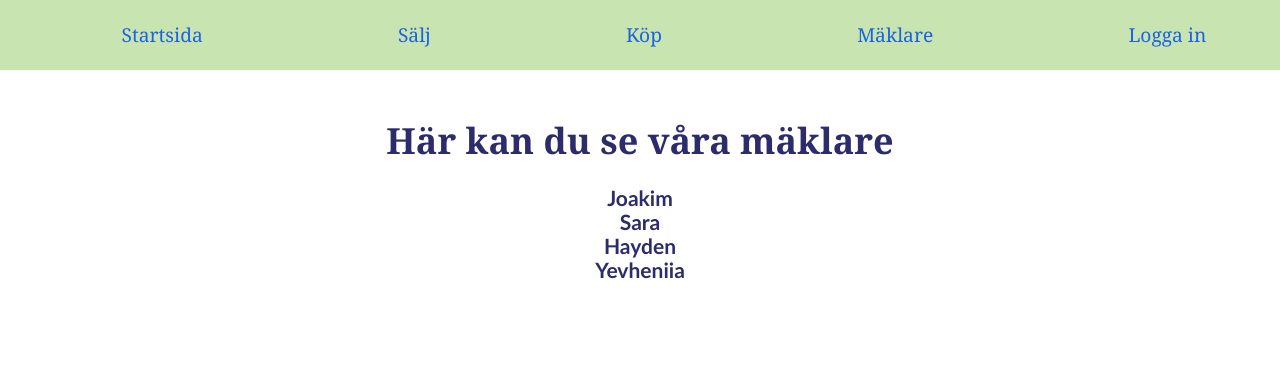
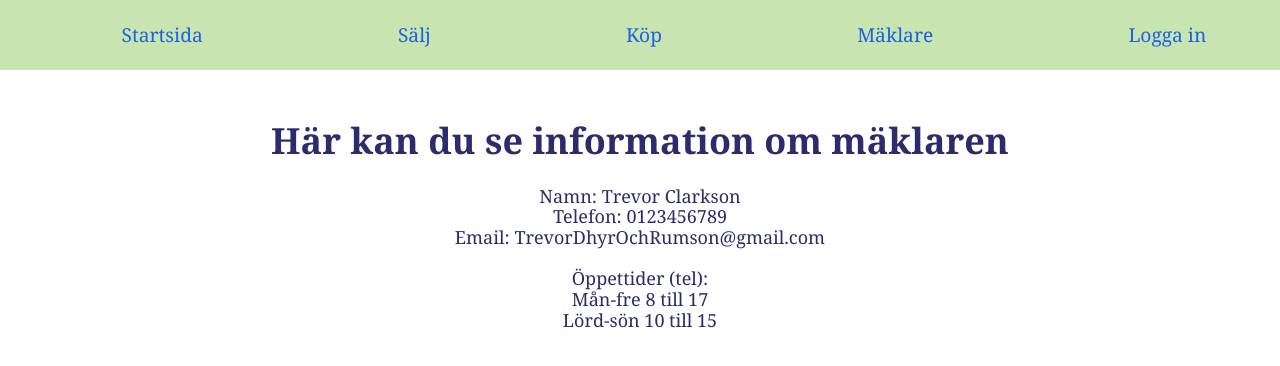
Before and after one commit to YevShch/Rum-Dyrsson, a website with bundled scripts: page main.html in a window 1280 px wide. Both pictures are taken after a click on the link "Mäklare". Built offline with nearby package versions, Linux system fonts and the light colour scheme.

Commit message:
update
update

```diff
--- a/realters.js
+++ b/realters.js
@@ -1,14 +1,15 @@
 export default function realters() {
   return `<section id="mäklare">
-   <h1>Här kan du se våra mäklare</h1>
+   <h1>Här kan du se information om mäklaren</h1>
 
 
    <section id="mäklareNamn">
-   <h3>Joakim<br>
-   Sara<br>
-   Hayden<br>
-   Yevheniia
-   <h3>
+   Namn: Trevor Clarkson<br>
+   Telefon: 0123456789<br>
+   Email: TrevorDhyrOchRumson@gmail.com<br><br>
+   Öppettider (tel):<br>
+   Mån-fre 8 till 17<br>
+   Lörd-sön 10 till 15<br>
    <section>
   `
 }
--- a/style.css
+++ b/style.css
@@ -99,6 +99,8 @@ header>.main-nav {
 }
 
 #mäklarNamn {
+  text-align: center;
+  font-family: Georgia, 'Times New Roman', Times, serif;
   color: rgb(44, 44, 108);
 }
 
@@ -110,7 +112,7 @@ h2 {
 
 h3 {
   text-align: center;
-  font-family:'Gill Sans', 'Gill Sans MT', Calibri, 'Trebuchet MS', sans-serif;
+  font-family:Georgia, 'Times New Roman', Times, serif;
   color: rgb(44, 44, 108);
 }
 
```
